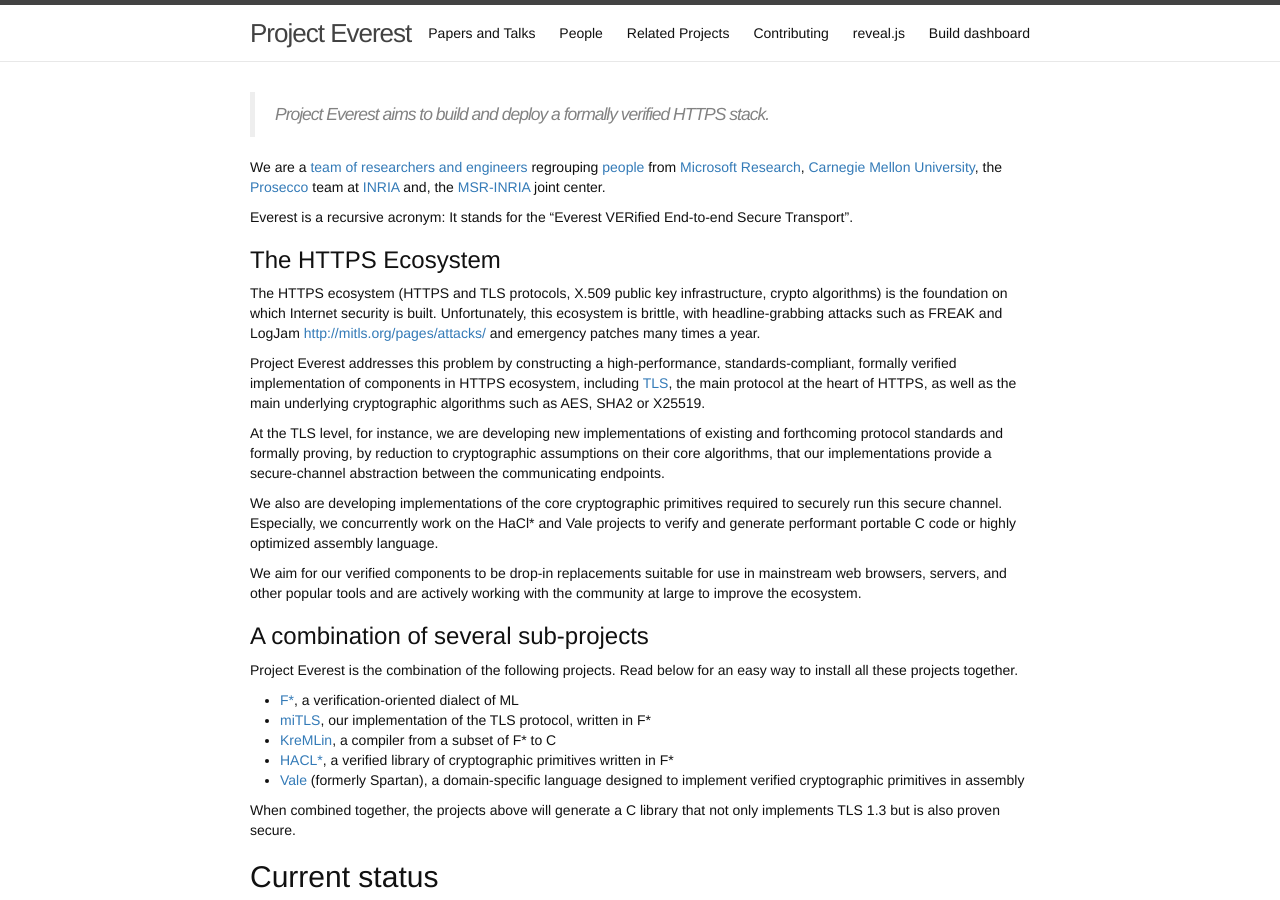
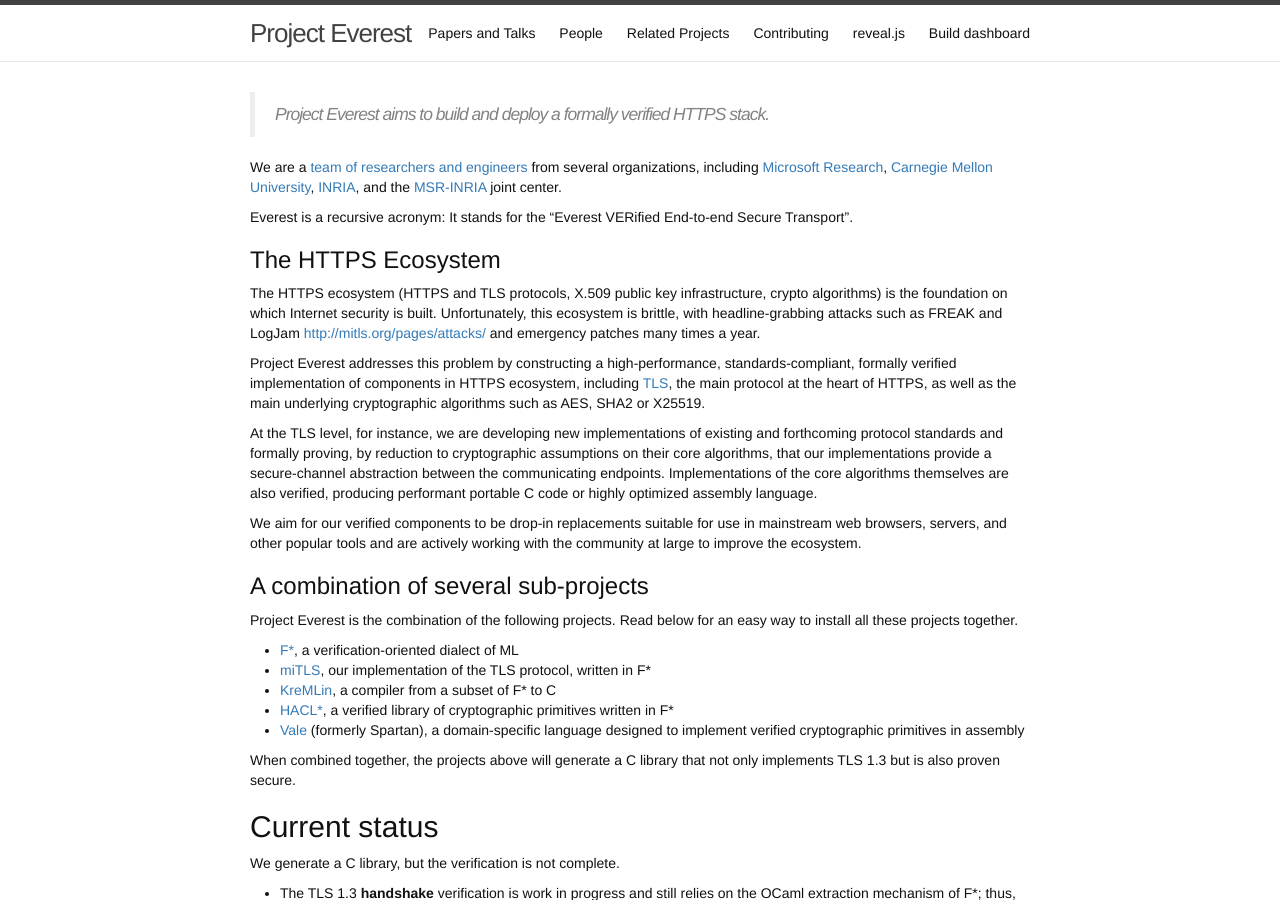
Before and after one commit to project-everest/project-everest.github.io, a Jekyll site: the page built from index.md, in a window 1280 px wide and 900 px high. Built offline with Jekyll 4.4.1, drawn with Linux system fonts in a browser that asks for light colours.

Commit message:
some rewriting and streamlinig

```diff
--- a/index.md
+++ b/index.md
@@ -4,12 +4,13 @@
 
 > Project Everest aims to build and deploy a formally verified HTTPS stack.
 
-We are a [team of researchers and engineers](https://project-everest.github.io/people/) regrouping
-[people](https://www.microsoft.com/en-us/research/project/project-everest-verified-secure-implementations-https-ecosystem/)
-from [Microsoft Research](https://www.microsoft.com/en-us/research/),
+We are a [team of researchers and
+engineers](https://project-everest.github.io/people/) from several
+organizations, including [Microsoft
+Research](https://www.microsoft.com/en-us/research/project/project-everest-verified-secure-implementations-https-ecosystem/),
 [Carnegie Mellon University](http://www.andrew.cmu.edu/user/bparno/),
-the [Prosecco](http://prosecco.gforge.inria.fr/) team at [INRIA](https://www.inria.fr/) and,
-the [MSR-INRIA](https://www.inria.fr/en/institute/partnerships/industrial-partnerships2/microsoft-research)
+[INRIA](http://prosecco.gforge.inria.fr/), and the
+[MSR-INRIA](https://www.inria.fr/en/institute/partnerships/industrial-partnerships2/microsoft-research)
 joint center.
 
 Everest is a recursive acronym: It stands for the "Everest VERified
@@ -35,12 +36,9 @@
 of existing and forthcoming protocol standards and formally proving,
 by reduction to cryptographic assumptions on their core algorithms,
 that our implementations provide a secure-channel abstraction between
-the communicating endpoints.
-
-We also are developing implementations of the core cryptographic primitives
-required to securely run this secure channel. Especially, we concurrently
-work on the HaCl* and Vale projects to verify and generate performant
-portable C code or highly optimized assembly language.
+the communicating endpoints. Implementations of the core algorithms
+themselves are also verified, producing performant portable C code or
+highly optimized assembly language.
 
 We aim for our verified components to be drop-in replacements suitable
 for use in mainstream web browsers, servers, and other popular tools and
```
